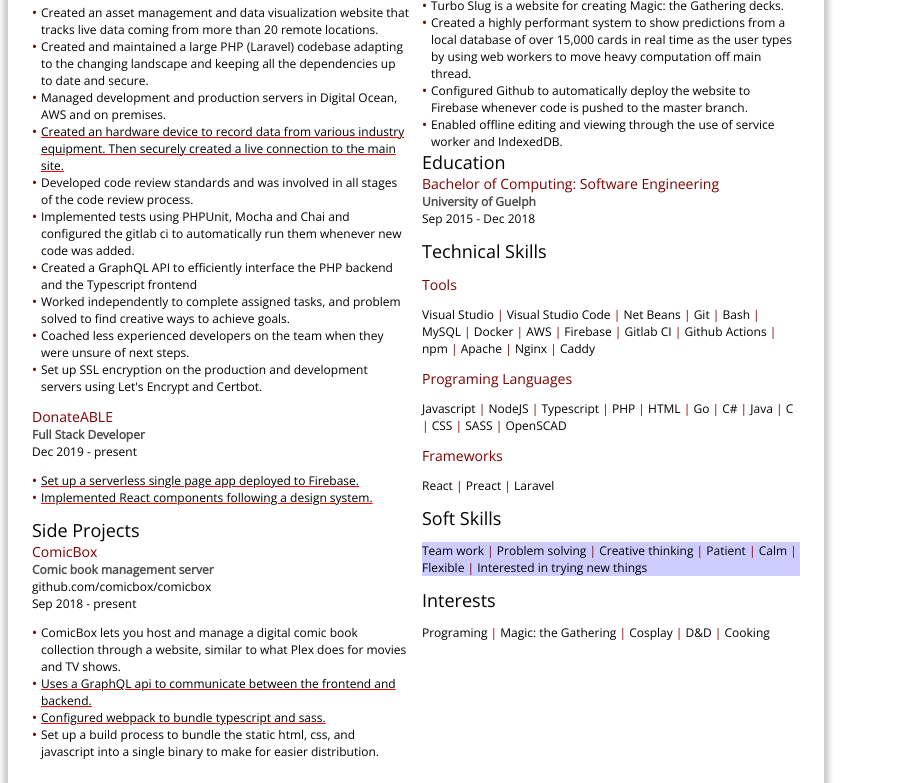
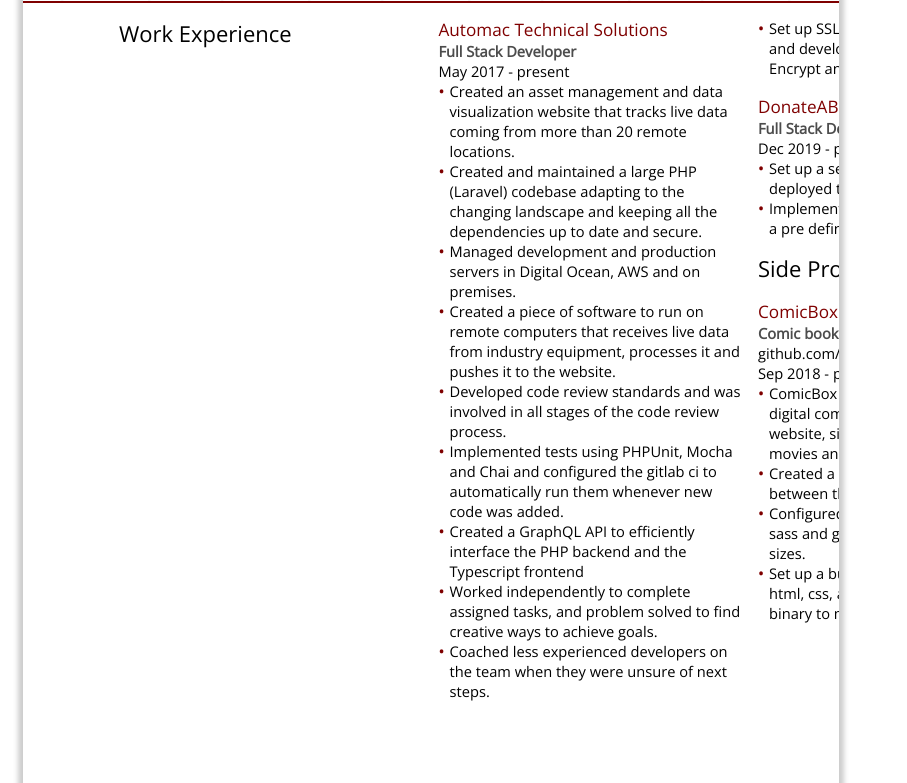
Before and after one commit to abibby/resume, a website: page index.html in a window 1280 px wide. Shown: the part 237-1020 px from the top of the page, without its empty margins (0-907 px from the left). Drawn offline with nearby package versions, Linux system fonts and the light colour scheme; files that its build step writes are made by us from their sources.

Commit message:
fixed some of the woding

```diff
--- a/index.html
+++ b/index.html
@@ -13,13 +13,13 @@
 </head>
 
 <body>
-    <div class="page page-1">
+    <div class="page experience">
         <header>
             <h1>Adam Bibby</h1>
             <div class="subtitle">Full Stack Developer</div>
             <p>
-                A full stack developer with 3 years of professional experience.
-                <span wip>Something about wanting to learn new things?</span>
+                A full stack developer with 3 years of professional experience
+                and a love of learning new technologies.
             </p>
 
             <address>
@@ -41,7 +41,6 @@
                 </a>
             </address>
         </header>
-        <div class="experience">
         <section class="work-experience">
             <h2>Work Experience</h2>
             <div class="job">
@@ -65,10 +64,10 @@
                         Managed development and production servers in Digital
                         Ocean, AWS and on premises.
                     </li>
-                        <li wip="reword">
-                            Created an hardware device to record data from various
-                            industry equipment. Then securely created a live
-                            connection to the main site.
+                    <li>
+                        Created a piece of software to run on remote computers
+                        that receives live data from industry equipment,
+                        processes it and pushes it to the website.
                     </li>
                     <li>
                         Developed code review standards and was involved in all
@@ -103,13 +102,13 @@
                         <time datetime="2019-12"></time> - <time>present</time>
                     </div>
                     <ul>
-                            <li wip="reword">
+                        <li>
                             Set up a serverless single page app deployed to
                             Firebase.
                         </li>
-                            <li wip="reword">
-                                Implemented React components following a design
-                                system.
+                        <li>
+                            Implemented React components following a pre
+                            defined design system.
                         </li>
                     </ul>
                 </div>
@@ -151,12 +150,13 @@
                         collection through a website, similar to what Plex does
                         for movies and TV shows.
                     </li>
-                        <li wip="reword">
-                            Uses a GraphQL api to communicate between the frontend
-                            and backend.
+                    <li>
+                        Created a GraphQL api to communicate between the
+                        frontend and backend.
                     </li>
-                        <li wip="reword">
-                            Configured webpack to bundle typescript and sass.
+                    <li>
+                        Configured webpack to bundle typescript, sass and
+                        generate logos at all needed sizes.
                     </li>
                     <li>
                         Set up a build process to bundle the static html, css,
@@ -195,6 +195,7 @@
             </div>
         </section>
     </div>
+    <div class="page">
         <div class="extra">
             <section wip="Should I have this" hidden>
                 <h2>Volunteering</h2>
@@ -305,7 +306,7 @@
         </section> -->
         </div>
 
-        <footer>
+        <footer hidden>
             This resume is open source, check it out at
             <a href="https://github.com/zwzn/resume">github.com/zwzn/resume</a>
         </footer>
--- a/main.scss
+++ b/main.scss
@@ -3,7 +3,11 @@
 
 $accent: #7f0000;
 
-$page-margin: 0.25in;
+$page-margin: 1in;
+
+* {
+    box-sizing: border-box;
+}
 
 :root {
     font-family: sans-serif;
@@ -27,8 +31,8 @@
 
 .page {
     position: relative;
-    width: 8.5in - ($page-margin * 2);
-    height: 11in - ($page-margin * 2);
+    width: 8.5in;
+    height: 11in;
     padding: $page-margin;
 
     page-break-after: always;
@@ -36,6 +40,8 @@
     @media screen {
         box-shadow: 0 0 5px 5px rgba(black, 0.2);
         overflow: hidden;
+
+        margin: 15px;
     }
 }
 
@@ -43,36 +49,13 @@
 
     font-family: 'Open Sans', sans-serif;
     font-weight: 300;
-    font-size: 12px;
+    font-size: 11 * (1in / 72);
     color: $color;
 
 }
 
-.page-1 {
-    column-count: 2;
-    // display: grid;
-
-    // grid-template-columns: 2fr 1fr;
-    // grid-template-areas:
-    //     "header header"
-    //     "exp    extra"
-    //     "footer footer";
-
-    // header {
-    //     grid-area: header;
-    // }
-
-    // .experience {
-    //     grid-area: exp;
-    // }
-
-    // .extra {
-    //     grid-area: extra;
-    // }
-
-    // footer {
-    //     grid-area: footer;
-    // }
+.experience {
+    columns: 2;
 }
 
 h1,
@@ -85,6 +68,7 @@
 
 h3 {
     color: $accent;
+    margin-top: 1em;
 }
 
 h4 {
@@ -191,6 +175,7 @@
 
     list-style: none;
     padding-left: $distance;
+    margin: 0;
 
     li::before {
         content: "\2022";
```
Lines whose indentation alone changed are shown as unchanged.
